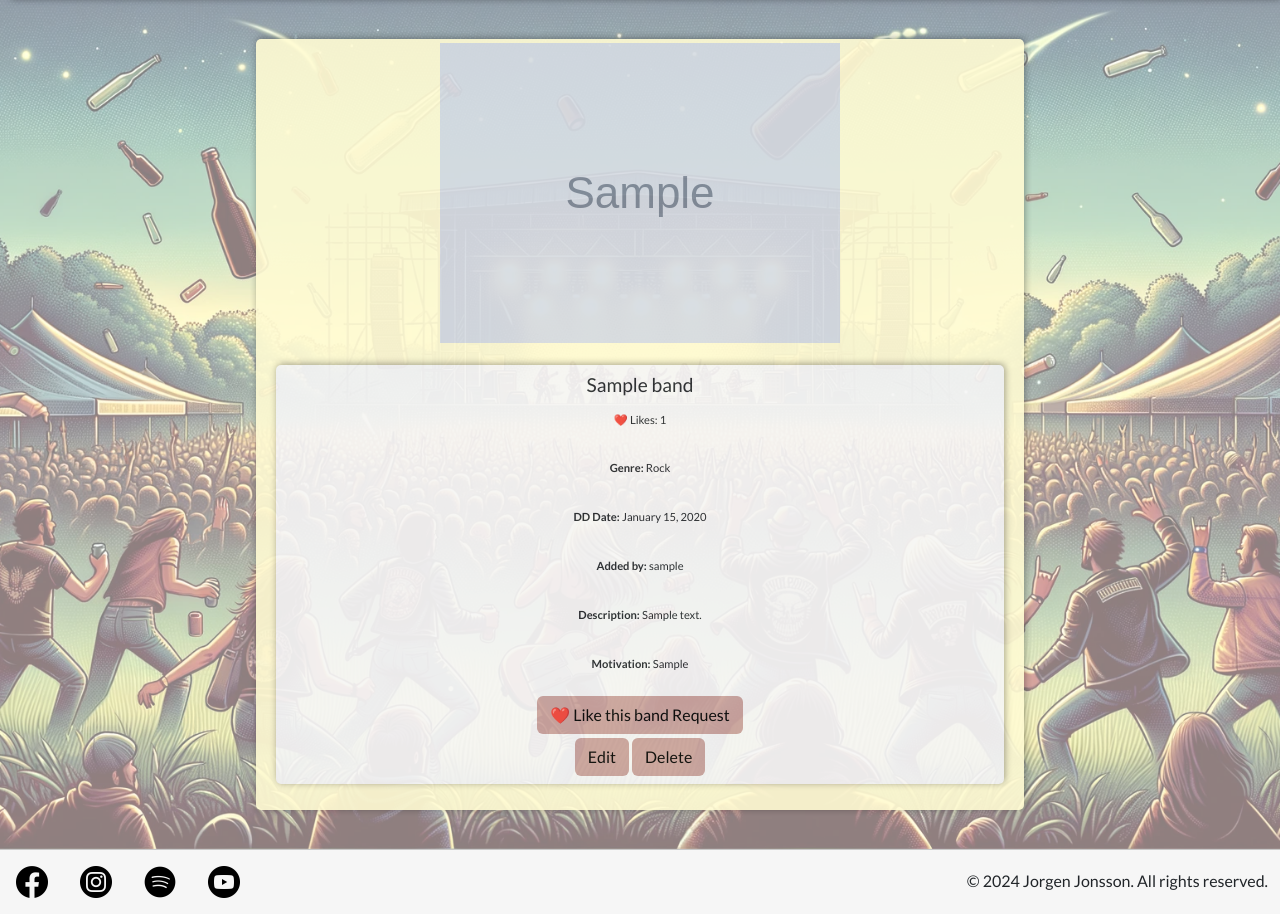
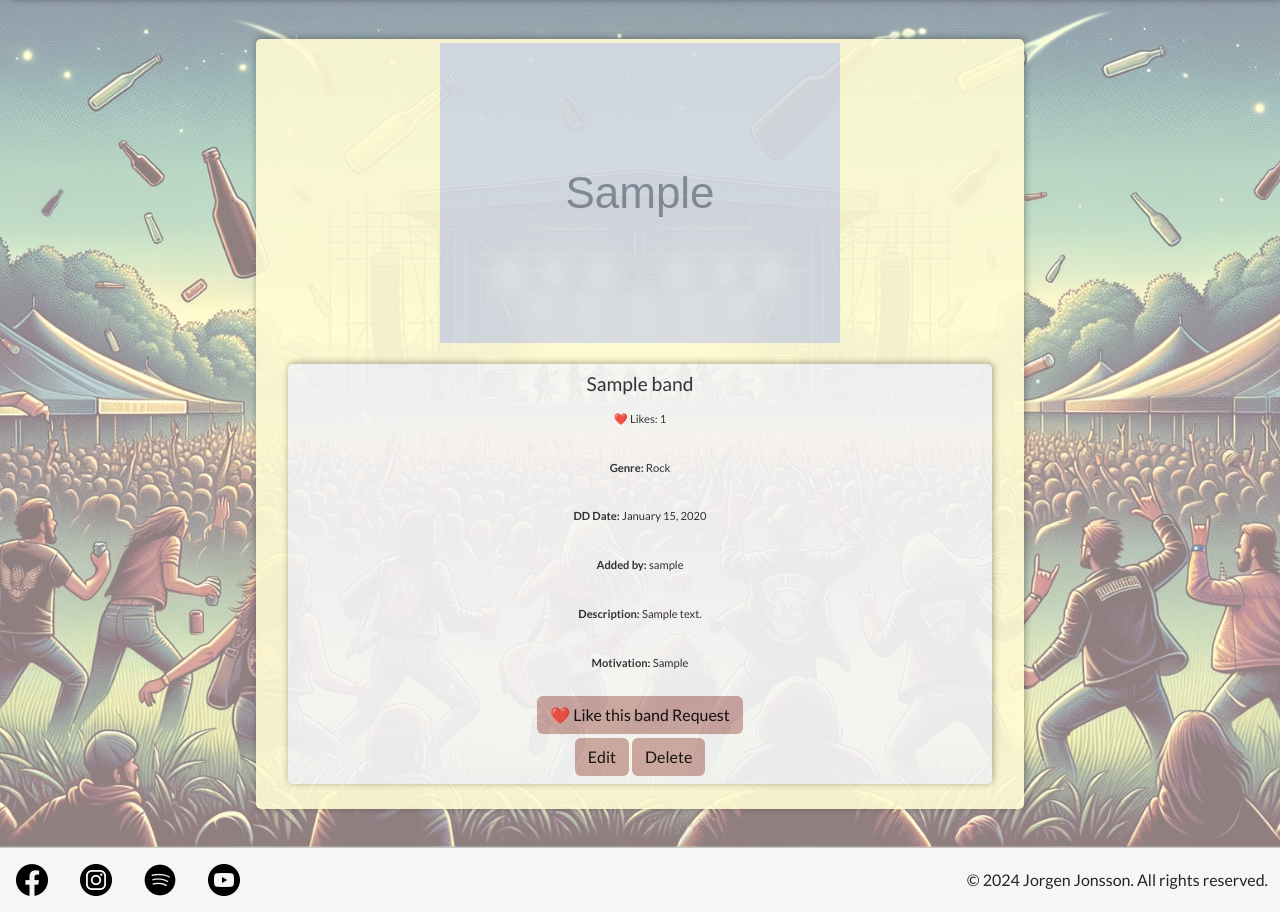
Before and after one commit to JorgenDIF/PP4-Riot-Rythm-Festival, a Django app: a page that uses bands/templates/bands/band_detail.html in a window 1280 px wide. Shown: the part 143-1057 px from the top of the page. Run offline with Django 4.2, Linux system fonts and the light colour scheme; a user stored in the database is signed in; tables that the repository leaves empty hold one stand-in row (values such as "Sample post"); grey boxes marked "Sample" are stand-in pictures; parts of the project's set-up code (start-up, migrations or seed data) failed here and were passed over; some libraries are stand-ins or nearby versions.

Commit message:
fix: Add missing end div tag in Band Details
Inserted a missing closing div tag in the Band Details template to correct the HTML structure. This change ensures proper layout rendering and maintains HTML standards compliance.

```diff
--- a/bands/templates/bands/band_detail.html
+++ b/bands/templates/bands/band_detail.html
@@ -3,7 +3,7 @@
 {% block title %}{Band Detail - {band.band_name }}{% endblock %}
 
 {% block content %}
-<div class="landing contaner">
+<div class="landing container">
     <div class="band-info m-3 p-1">
         <div class="band-img">
             <img src="{{ band.image.url }}" alt="{{ band.image_alt }}">
@@ -29,6 +29,7 @@
                 <a href="{% url 'delete_band' band.pk band.slug %}" class="btn btn-festival w-20 mt-1">Delete</a>
             </div>
             {% endif %}
+        </div>
     </div>
 </div>
 
```
